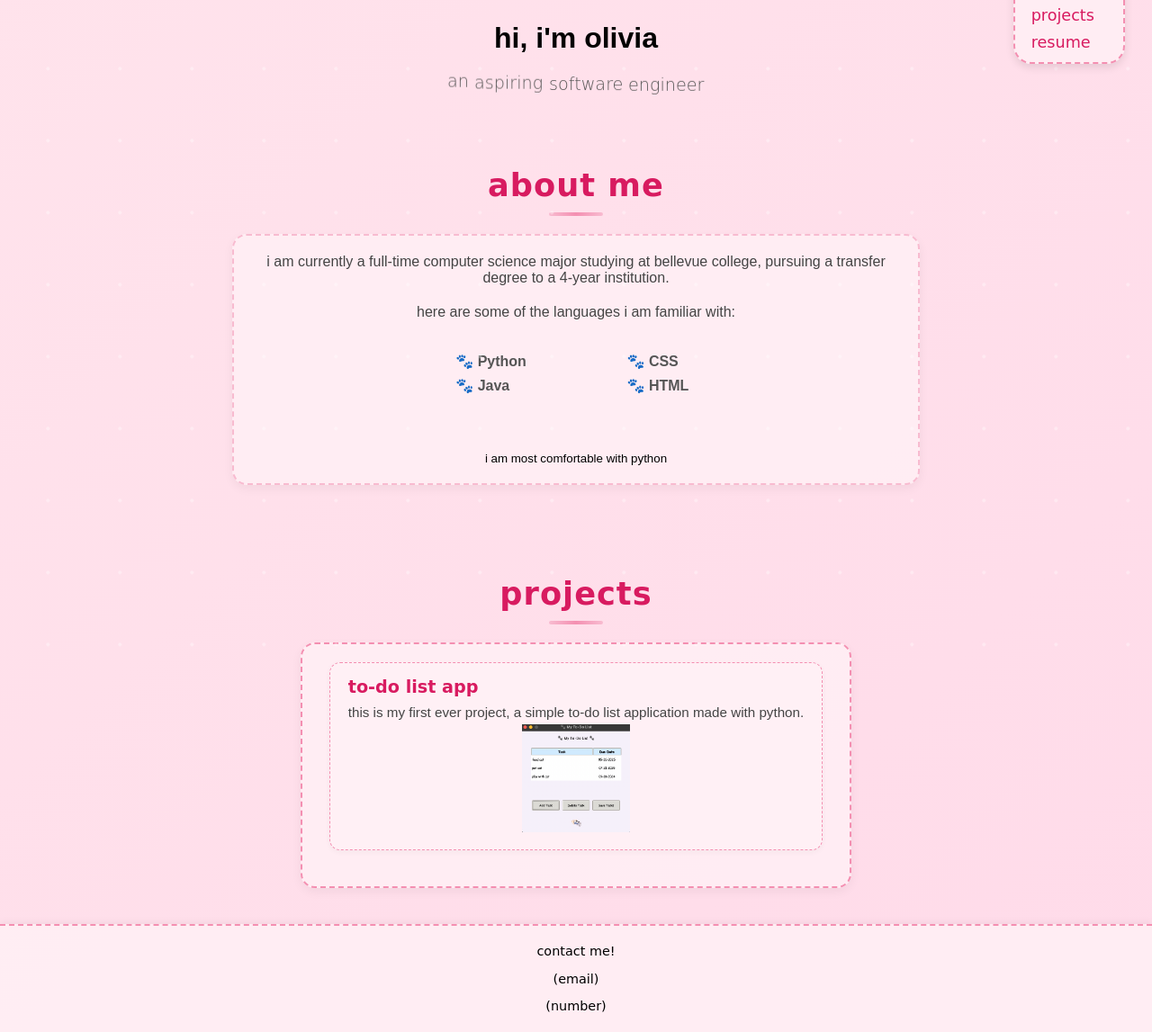
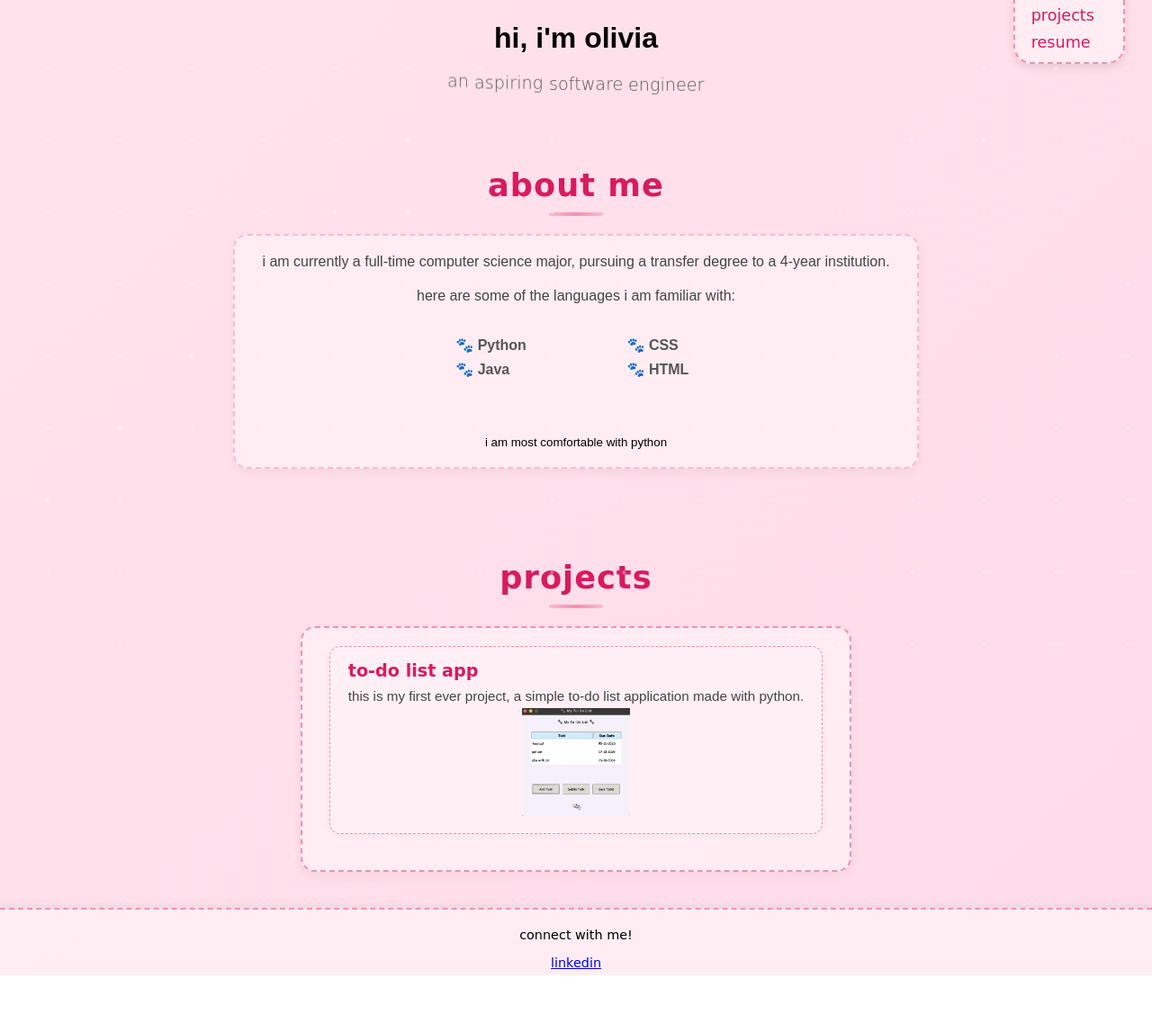
Before and after one commit to kitakitalol/kitakitalol.github.io, a plain HTML site: page index.html in a window 1280 px wide. Shown: the part 57-1204 px from the top of the page at 90% size. After the commit the page ends 1141 px from the top, so only its background shows below. Drawn offline with Linux system fonts and the light colour scheme.

Commit message:
Update portfolio content

```diff
--- a/index.html
+++ b/index.html
@@ -40,7 +40,7 @@
   <section id="about">
     <h2>about me</h2>
     <div class="about-box">
-    <p>i am currently a full-time computer science major studying at bellevue college, pursuing a transfer degree to a 4-year institution.</p>
+    <p>i am currently a full-time computer science major, pursuing a transfer degree to a 4-year institution.</p>
 
     <p>here are some of the languages i am familiar with:</p>
     <div class="language-columns">
@@ -70,9 +70,8 @@
     </div>
   </section>
   <footer class="sticky-footer">
-    <p>contact me!</p>
-      <p> (email) </p>
-      <p> (number) </p>
+    <p>connect with me!</p>
+      <a href="https://www.linkedin.com/in/olivia-travis-b22172366/" target="_blank">linkedin</a>
     </div>
   </footer>
 </body>
```
